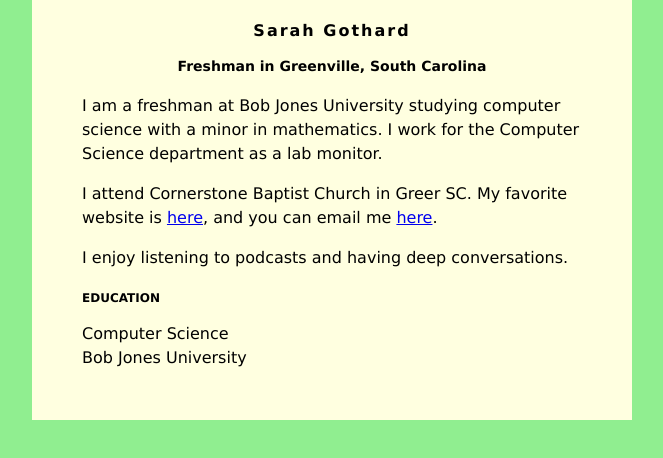
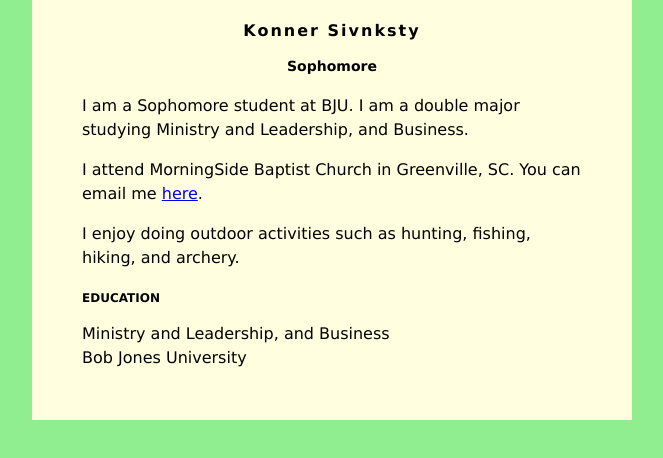
Before and after one commit to nsivn117/nsivn117.github.io, a plain HTML site: page index.html in a window 1280 px wide. Shown: the whole page, without its empty margins (308-971 px from the left). Drawn offline with Linux system fonts and the light colour scheme.

Commit message:
Update index.html

```diff
--- a/index.html
+++ b/index.html
@@ -30,21 +30,19 @@ h3 {
 </head>
 <body>
     <div id="content">
-        <h1>Sarah Gothard</h1>
-        <h2>Freshman in Greenville, South Carolina</h2>
+        <h1>Konner Sivnksty</h1>
+        <h2>Sophomore</h2>
 
-         <p>I am a freshman at Bob Jones University studying computer science with a minor in
-            mathematics. I work for the Computer Science department as a lab monitor.</p>
+         <p>I am a Sophomore student at BJU. I am a double major studying Ministry and Leadership, and Business.</p>
          <p>
-            I attend Cornerstone Baptist Church in Greer SC. My favorite website is
-            <a href="https://mobilehymns.org/">here</a>, and you can email me
-            <a href="mailto:sgothard@bju.edu">here</a>.
+            I attend MorningSide Baptist Church in Greenville, SC. You can email me
+            <a href="mailto:nsivn117@students.bju.edu">here</a>.
          </p>
          <p>
-            I enjoy listening to podcasts and having deep conversations.
+            I enjoy doing outdoor activities such as hunting, fishing, hiking, and archery.
          </p>
         <h3>EDUCATION</h3>
-        Computer Science<br />
+        Ministry and Leadership, and Business<br />
         Bob Jones University
     </div>
 </body>
```
